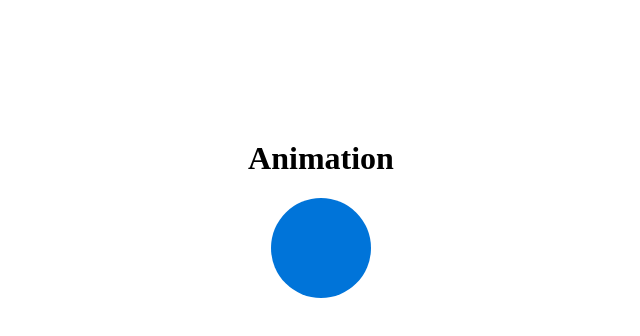
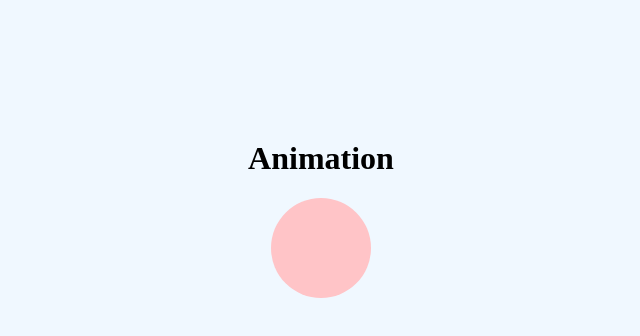
Before and after one commit to ImanMohi/animatePop, a plain HTML site: page index.htm in a window 1280 px wide. Shown: the whole page, without its empty margins (319-959 px from the left). Drawn offline with nearby package versions, Linux system fonts and the light colour scheme.

Commit message:
A few color code changes

```diff
--- a/animation.css
+++ b/animation.css
@@ -1,7 +1,7 @@
 .box {
     width: 100px;
     height: 100px;
-    background-color: #0074d9;
+    background-color: #ffc4c7;
     border-radius: 50%;
   }
 
@@ -11,4 +11,5 @@
     align-items: center;
     flex-direction: column;
     min-height: 400px;
+    background-color: aliceblue;
   }
--- a/index.htm
+++ b/index.htm
@@ -2,7 +2,7 @@
 <html lang="en">
 
 <head>
-  <title>Animation</title>
+  <title>Hold this ball and throw it away!</title>
   <link href="./animation.css" rel="stylesheet" type="text/css" />
 </head>
 
```
